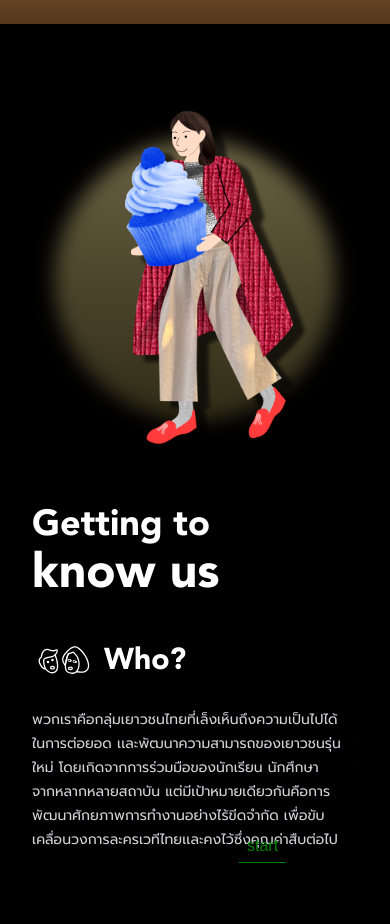
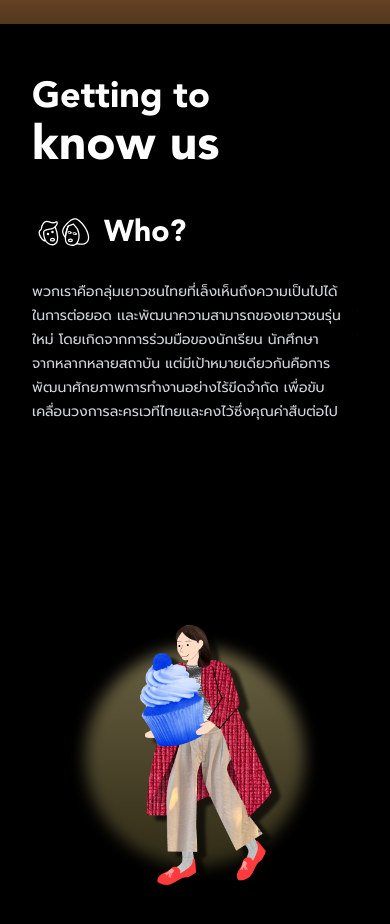
Before and after one commit to thecomingofstages/website, a Next.js app: page /home in a window 390 px wide. Shown: the part 820-1744 px from the top of the page. Built offline with nearby package versions, Linux system fonts and the light colour scheme; a web font is replaced by a local one.

Commit message:
variable size for very small height devices

```diff
--- a/app/home/sections/Know/components.tsx
+++ b/app/home/sections/Know/components.tsx
@@ -47,7 +47,7 @@ export const Character = forwardRef<
   return (
     <motion.div
       ref={ref}
-      className={`flex-shrink-0 flex justify-center items-center relative max-w-xs xl:max-w-[unset]  ${className}`}
+      className={`flex-shrink-0 flex justify-center items-center relative -mt-4 max-w-[250px] lg:max-w-[unset] [@media(min-height:1000px)]:max-w-[unset] ${className ? className : ""}`}
       id={id}
       {...props}
     >
--- a/app/home/sections/Know/index.tsx
+++ b/app/home/sections/Know/index.tsx
@@ -31,7 +31,7 @@ export const GettingToKnowUsSection = () => {
           scrub: 1,
           snap: [0, 0.29, 1],
           pin: wrapper.current,
-          markers: process.env.NODE_ENV === "development",
+          // markers: process.env.NODE_ENV === "development",
         },
       }
     );
@@ -39,7 +39,7 @@ export const GettingToKnowUsSection = () => {
 
   return (
     <div id="know-us" className="max-w-[100vw]">
-      <div className="pt-24 flex items-center justify-center md:hidden">
+      <div className="pt-24 flex items-center justify-center lg:hidden [@media(min-height:800px)]:hidden">
         <Character
           initial={{ opacity: 0 }}
           whileInView={{ opacity: 1 }}
@@ -82,7 +82,7 @@ export const GettingToKnowUsSection = () => {
                 ))}
               </div>
             </motion.div>
-            <div className="hidden md:flex basis-1/3 justify-end">
+            <div className="hidden [@media(min-height:800px)]:flex md:flex basis-1/3 justify-end">
               <Character
                 initial={{ opacity: 0 }}
                 whileInView={{ opacity: 1 }}
```
